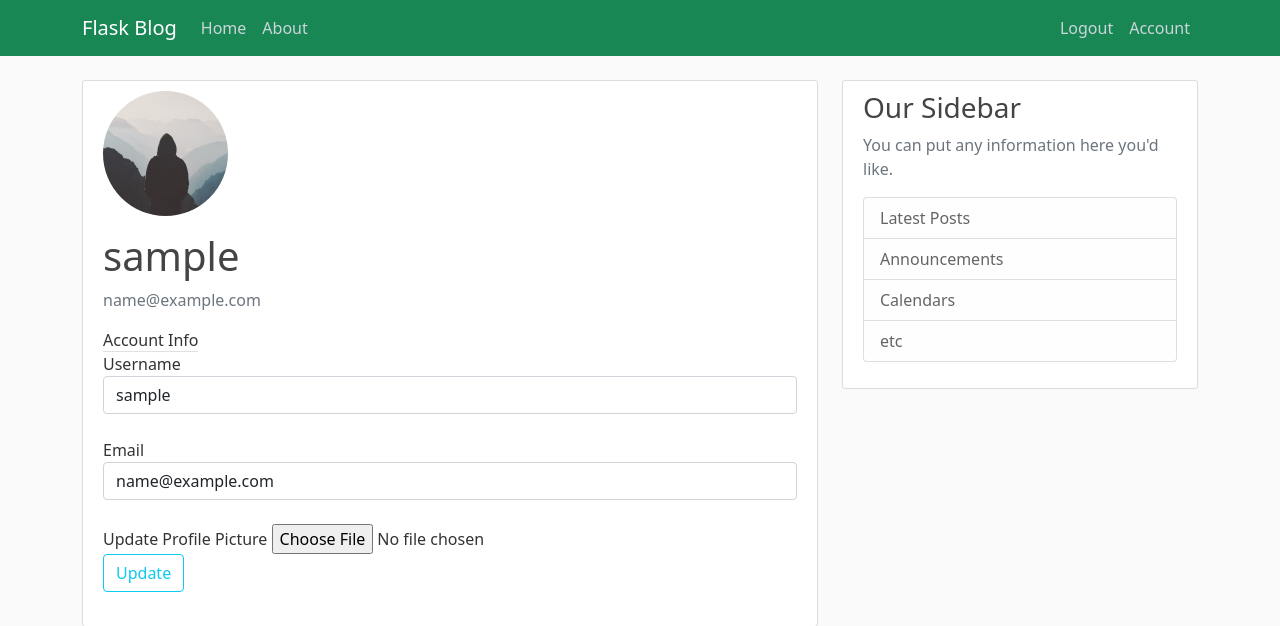
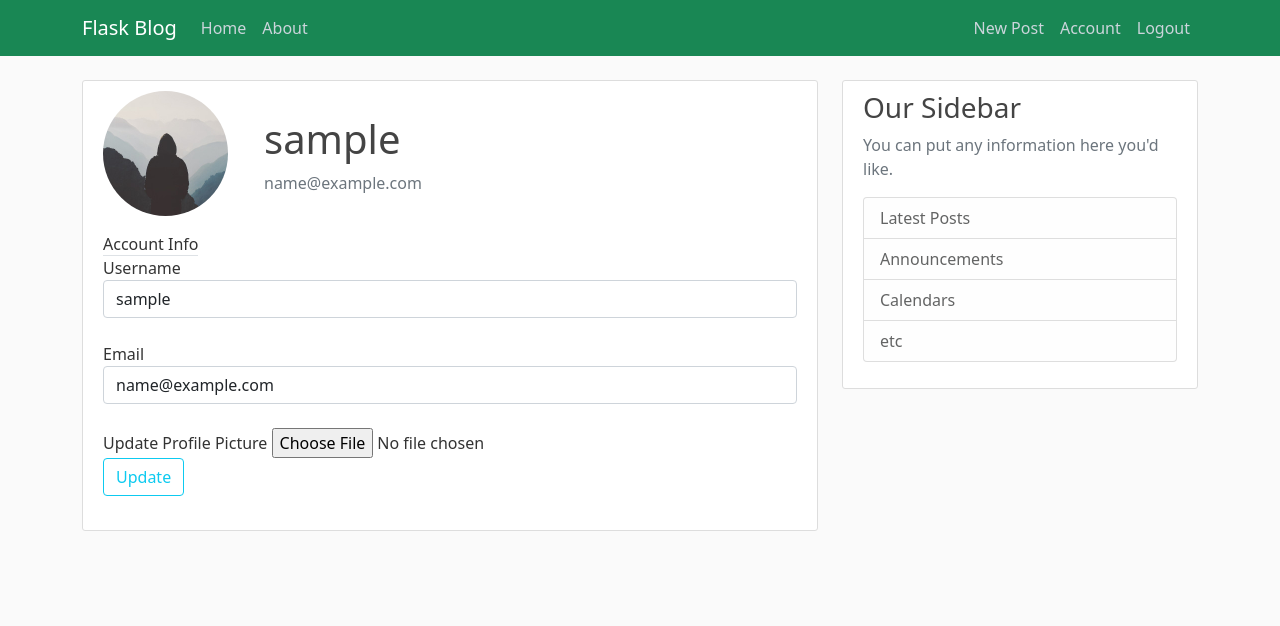
Before and after one commit to mohdali03/Flaskblog, a Flask app: page /account in a window 1280 px wide. Shown: the top 626 px of the page. Run offline with Flask 3, Linux system fonts and the light colour scheme; the visitor is signed in with stand-in values (Sample User, id 1); some libraries are stand-ins or nearby versions.

Commit message:
Post CRUD

```diff
--- a/app.py
+++ b/app.py
@@ -4,4 +4,11 @@
 
 
 if __name__ == "__main__":
-    app.run(debug=True)
+    try:
+    # Your code
+        app.run(debug=True)
+        # app.run()
+    except Exception as e:
+        print(f"Error occurred: {e}")
+        import traceback
+        traceback.print_exc()
--- a/flaskblog/forms.py
+++ b/flaskblog/forms.py
@@ -1,5 +1,5 @@
 from flask_wtf import FlaskForm
-from wtforms import StringField, PasswordField, SubmitField, BooleanField
+from wtforms import StringField, PasswordField, SubmitField, BooleanField,TextAreaField
 from wtforms.validators import DataRequired, Length, Email, EqualTo, ValidationError
 from flaskblog.models import User
 from flask_login import current_user
@@ -60,3 +60,8 @@
     # pass
     remember = BooleanField('Remember Me')
     submit = SubmitField("Login")
+
+class PostForm(FlaskForm):
+    title = StringField("Title", validators=[DataRequired()])
+    content = TextAreaField("Content", validators=[DataRequired()])
+    submit = SubmitField("New Post")
--- a/flaskblog/route.py
+++ b/flaskblog/route.py
@@ -1,10 +1,10 @@
 import os
 import secrets
 # from PIL import Image
-from flask import render_template, flash, redirect, url_for, request
+from flask import render_template, flash, redirect, url_for, request, abort
 from datetime import datetime
 # from sqlalchemy import or_
-from .forms import SignUpForm, LoginForm,UpdateAccountForm
+from .forms import SignUpForm, LoginForm,UpdateAccountForm, PostForm
 from werkzeug.security import generate_password_hash, check_password_hash
 from .models import User, Post, db
 from flask import current_app as app
@@ -63,6 +63,8 @@
 
 @app.route("/")
 def home():
+    posts = Post.query.all()
+    print(posts)
     return render_template('index.html', posts=posts, title='Home')
 
 @app.route("/about")
@@ -106,9 +108,6 @@
         elif not user:
             flash(f"You don't Have Account! Register first", 'danger')
             return redirect(url_for('register'))
-        # if form.email.data =="ali@gmail.com" and form.password.data =="ali123":
-        #     username = form.email.data.split("@")
-        #     flash(f"Login Succes {username[0]}!", "success")
         else:
             flash(f"Login UnsuccessFull. Please check email & password", 'danger')
     return render_template('login.html', title='Login', form=form)
@@ -161,3 +160,55 @@
         img_file = url_for('static', filename='profile_pics/default.png')  # Add a default image if none exists
 
     return render_template('account.html', title="Account", img_file=img_file, form=form)
+
+@app.route("/post/new", methods=['GET', 'POST'])
+@login_required
+def newPost():
+    form = PostForm()
+    if form.validate_on_submit():
+        post = Post(title=form.title.data, content=form.content.data, author=current_user) # type:ignore
+        flash("Your post has been created!", 'success')
+        db.session.add(post)
+        db.session.commit()
+        return redirect(url_for('home'))
+    return render_template('createPost.html', title="New Post", form=form, legend='New Post')
+
+
+@app.route("/post/<int:post_id>")
+def post(post_id):
+    post = Post.query.get_or_404(post_id)
+    return render_template("post.html", title=post.title, post=post)
+
+
+@app.route("/post/<int:post_id>/update", methods=['GET', 'POST'])
+def UpdatePost(post_id):
+    post = Post.query.get_or_404(post_id)
+    # return render_template("post.html", title=post.title, post=post)
+    if post.author != current_user:
+        abort(403)
+    form = PostForm()
+    if form.validate_on_submit():
+        post.title = form.title.data
+        post.content = form.content.data
+        db.session.commit()
+        flash("Your Post has Been Update!", "success")
+        return redirect(url_for('post', post_id=post.id))
+    elif request.method == "GET":
+        form.title.data = post.title
+        form.content.data = post.content
+
+    return render_template('createPost.html', title="Update Post", form=form, legend='Update Post')
+
+@app.route('/DeletePost/<int:post_id>', methods = ['POST'])
+def DeletePost(post_id):
+    post = Post.query.get_or_404(post_id)
+    if post.author != current_user:
+        abort(403)
+    db.session.delete(post)
+    db.session.commit()
+    flash("Your post has been deleted!", "danger")
+    return redirect(url_for('home'))
+
+@app.errorhandler(404)
+def page_not_found(e):
+    return render_template('404.html', title='404'), 404
--- a/flaskblog/static/style.css
+++ b/flaskblog/static/style.css
@@ -42,11 +42,16 @@
   }
 
   .article-img {
-    height: 65px;
-    width: 65px;
-    margin-right: 16px;
+    height: 55px;
+    width: 55px;
+    margin-right: 10px;
   }
+  textarea {
+    overflow: hidden;
+    /* resize: none; */
 
+    transition: height 0.2s ease;
+  }
   .article-metadata {
     padding-bottom: 1px;
     margin-bottom: 4px;
@@ -55,6 +60,10 @@
 
   .article-metadata a:hover {
     color: #333;
+    text-decoration: none;
+  }
+  .article-metadata a {
+    /* color: #333; */
     text-decoration: none;
   }
 
@@ -71,6 +80,12 @@
     margin-bottom: 16px;
   }
 
+  .account-img {
+    height: 125px;
+    width: 125px;
+    margin-right: 20px;
+    margin-bottom: 16px;
+  }
   .account-heading {
     font-size: 2.5rem;
   }
--- a/flaskblog/template/account.html
+++ b/flaskblog/template/account.html
@@ -1,8 +1,8 @@
 {% extends "layout.html" %} {% block content %}
 <div class="content-section">
-    <div class="media">
-        <div class="media-body">
-            <img class="rounded-circle account-img" src="{{ img_file }}" />
+    <div class="media d-flex gap-3">
+        <img class="rounded-circle account-img" src="{{ img_file }}" />
+        <div class="media-body mt-4 ">
             <h2 class="account-heading">{{ current_user.username}}</h2>
             <p class="text-secondary">{{ current_user.email }}</p>
             <!-- <img> -->
--- a/flaskblog/template/layout.html
+++ b/flaskblog/template/layout.html
@@ -44,8 +44,9 @@
             <!-- Navbar Right Side -->
             <div class="navbar-nav">
               {% if current_user.is_authenticated %}
-                <a class="nav-item nav-link" href="{{ url_for('logout') }}">Logout</a>
-                <a class="nav-item nav-link" href="{{ url_for('account') }}">Account</a>
+              <a class="nav-item nav-link" href="{{ url_for('newPost') }}">New Post</a>
+              <a class="nav-item nav-link" href="{{ url_for('account') }}">Account</a>
+              <a class="nav-item nav-link" href="{{ url_for('logout') }}">Logout</a>
 
               {% else %}
                 <a class="nav-item nav-link" href="{{ url_for('login') }}">Login</a>
@@ -70,6 +71,7 @@
           {% endwith %}
           {% block content %}{% endblock %}
         </div>
+        {% if title != '404' %}
         <div class="col-md-4">
           <div class="content-section">
             <h3>Our Sidebar</h3>
@@ -85,11 +87,18 @@
         </div>
       </div>
     </main>
+    {% endif %}
 
     <script
       src="https://cdn.jsdelivr.net/npm/bootstrap@5.0.2/dist/js/bootstrap.bundle.min.js"
       integrity="sha384-MrcW6ZMFYlzcLA8Nl+NtUVF0sA7MsXsP1UyJoMp4YLEuNSfAP+JcXn/tWtIaxVXM"
       crossorigin="anonymous"
     ></script>
+    <script>
+      function autoResize(textarea) {
+        textarea.style.height = 'auto';
+        textarea.style.height = textarea.scrollHeight + 'px';
+      }
+    </script>
   </body>
 </html>
```
Also changed, not shown: flaskblog/template/404.html (added, +9 -0 lines), flaskblog/template/createPost.html (added, +48 -0 lines), flaskblog/template/index.html (+10 -6 lines), flaskblog/template/post.html (added, +74 -0 lines).
